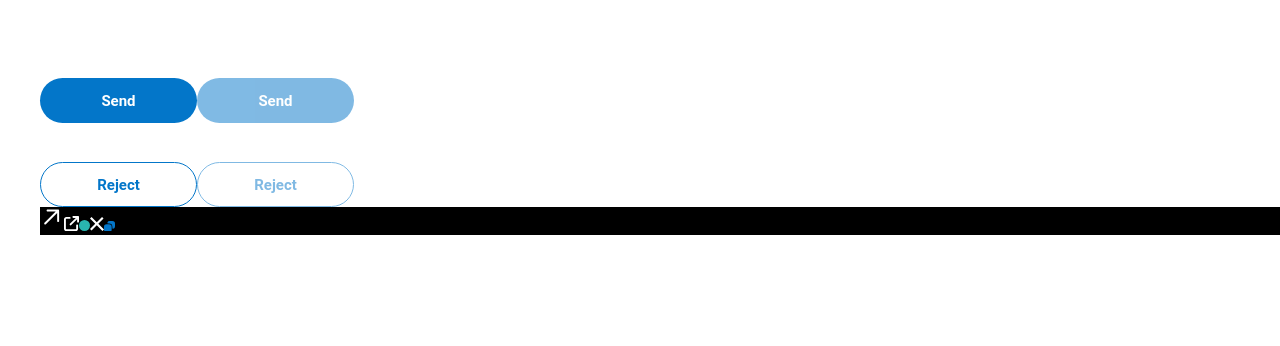
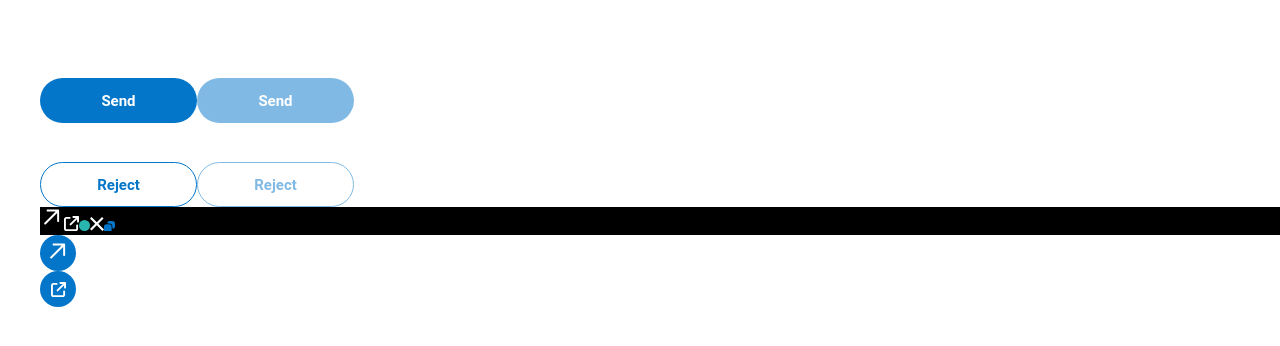
Before and after one commit to kunalabs-io/sui-snap, a React app in the folder packages/wallet-dapp/: page / in a window 1280 px wide. Built offline with nearby package versions, Linux system fonts and the light colour scheme.

Commit message:
added icon button component

```diff
--- /dev/null
+++ b/packages/wallet-dapp/src/components/IconButton/IconButton.tsx
@@ -0,0 +1,17 @@
+import { Children, Stylable } from 'utils/types'
+import { StyledIconButton } from './styles'
+
+interface IconButtonProps extends Stylable, Children {
+  onClick: () => void
+  disabled?: boolean
+}
+
+const IconButton = ({ onClick, disabled, children }: IconButtonProps) => {
+  return (
+    <StyledIconButton onClick={onClick} disabled={disabled}>
+      {children}
+    </StyledIconButton>
+  )
+}
+
+export default IconButton
--- /dev/null
+++ b/packages/wallet-dapp/src/components/IconButton/index.ts
@@ -0,0 +1 @@
+export { default } from './IconButton'
--- /dev/null
+++ b/packages/wallet-dapp/src/components/IconButton/styles.ts
@@ -0,0 +1,13 @@
+import styled from 'styled-components'
+
+export const StyledIconButton = styled.div<{ disabled?: boolean }>`
+  border-radius: 50%;
+  background-color: ${p => p.theme.colors.button.primary};
+  width: 36px;
+  height: 36px;
+  opacity: ${p => (p.disabled ? '0.5' : 1)};
+  cursor: ${p => (p.disabled ? 'not-allowed' : 'pointer')};
+  display: flex;
+  justify-content: center;
+  align-items: center;
+`
--- a/packages/wallet-dapp/src/modules/Main/Main.tsx
+++ b/packages/wallet-dapp/src/modules/Main/Main.tsx
@@ -1,4 +1,5 @@
 import Button from 'components/Button/Button'
+import IconButton from 'components/IconButton/IconButton'
 import { IconCircle } from 'components/Icons/IconCircle'
 import { IconClose } from 'components/Icons/IconClose'
 import { IconCopy } from 'components/Icons/IconCopy'
@@ -32,6 +33,14 @@ const Main = () => {
         <IconClose fill="#ffffff" />
         <IconCopy />
       </div>
+      <div>
+        <IconButton onClick={handleClick}>
+          <IconSend />
+        </IconButton>
+        <IconButton onClick={handleClick}>
+          <IconExplore />
+        </IconButton>
+      </div>
     </div>
   )
 }
```
